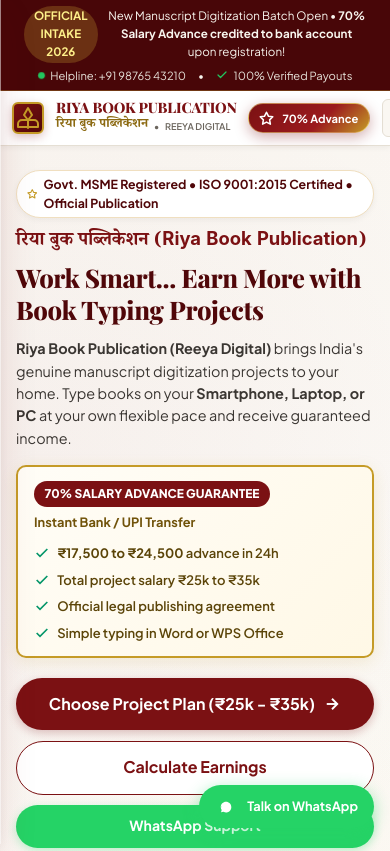
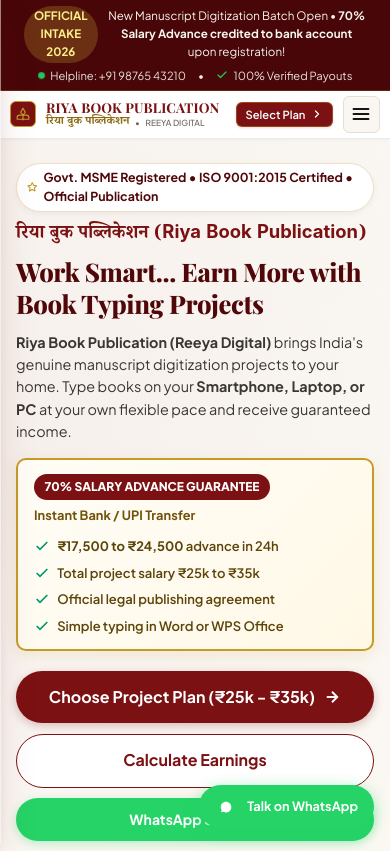
Before and after one commit to Samifarhan52/rd, a plain HTML site: page index.html in a window 390 px wide. Shown: the top 851 px of the page. Drawn offline with nearby package versions, Linux system fonts and the light colour scheme; a web font is replaced by a local one.

Commit message:
Streamline navbar to be sleek, compact, clean, and ultra-professional

```diff
--- a/assets/css/style.css
+++ b/assets/css/style.css
@@ -267,9 +267,9 @@ input, select, textarea {
 .top-notice-bar {
   background: var(--bg-top-bar);
   color: #F8F5EE;
-  font-size: 0.8rem;
-  padding: 0.4rem 0;
-  border-bottom: 1px solid rgba(212, 175, 55, 0.3);
+  font-size: 0.75rem;
+  padding: 0.25rem 0;
+  border-bottom: 1px solid rgba(212, 175, 55, 0.2);
 }
 
 .top-notice-content {
@@ -327,7 +327,7 @@ input, select, textarea {
 }
 
 /* ==========================================================================
-   2. UNIFIED FLAGSHIP SITE HEADER (Persistently Fixed / Sticky on Scroll)
+   2. UNIFIED FLAGSHIP SITE HEADER (Clean, Compact & Persistently Fixed)
    ========================================================================== */
 .site-header {
   position: -webkit-sticky;
@@ -338,71 +338,75 @@ input, select, textarea {
   width: 100%;
   z-index: 1000;
   background: #FFFFFF;
-  border-bottom: 1px solid var(--border-light);
-  box-shadow: var(--shadow-sm);
-  transition: background-color 0.25s ease, box-shadow 0.25s ease, border-color 0.25s ease;
-  will-change: transform, box-shadow;
+  border-bottom: 1px solid rgba(0, 0, 0, 0.08);
+  box-shadow: 0 1px 3px rgba(0, 0, 0, 0.03);
+  transition: all 0.2s ease;
 }
 
 .site-header.scrolled {
   background: rgba(255, 255, 255, 0.98);
-  -webkit-backdrop-filter: blur(12px);
-  backdrop-filter: blur(12px);
-  box-shadow: 0 4px 22px rgba(123, 17, 19, 0.09), 0 2px 6px rgba(0, 0, 0, 0.04);
-  border-bottom-color: rgba(197, 155, 39, 0.35);
+  -webkit-backdrop-filter: blur(10px);
+  backdrop-filter: blur(10px);
+  box-shadow: 0 2px 10px rgba(123, 17, 19, 0.06);
+  border-bottom-color: rgba(0, 0, 0, 0.06);
 }
 
 .header-inner-row {
   display: flex;
   align-items: center;
   justify-content: space-between;
-  padding: 0.85rem 1.5rem;
-  gap: 1.5rem;
+  padding: 0.45rem 1.5rem;
+  gap: 1.25rem;
+  min-height: 52px;
 }
 
 /* Brand Identity */
 .brand-identity {
   display: flex;
   align-items: center;
-  gap: 0.75rem;
+  gap: 0.6rem;
   text-decoration: none;
   flex-shrink: 0;
 }
 
 .brand-emblem-wrap {
-  width: 44px;
-  height: 44px;
-  background: linear-gradient(135deg, var(--color-primary) 0%, var(--color-primary-dark) 100%);
-  border: 2px solid var(--color-gold);
+  width: 32px;
+  height: 32px;
+  background: var(--color-primary);
+  border: 1px solid var(--color-gold);
   border-radius: var(--radius-sm);
   display: flex;
   align-items: center;
   justify-content: center;
   color: var(--color-gold);
-  box-shadow: 0 3px 10px rgba(123, 17, 19, 0.25);
   flex-shrink: 0;
 }
 
+.brand-emblem-wrap svg {
+  width: 17px;
+  height: 17px;
+}
+
 .brand-text-wrap {
   display: flex;
   flex-direction: column;
+  line-height: 1.2;
 }
 
 .brand-name-en {
   font-family: var(--font-serif);
-  font-size: 1.25rem;
-  font-weight: 800;
+  font-size: 1.05rem;
+  font-weight: 700;
   color: var(--color-primary);
-  line-height: 1.1;
-  letter-spacing: -0.01em;
+  letter-spacing: 0.01em;
 }
 
 .brand-meta-sub {
   display: flex;
   align-items: center;
   gap: 0.35rem;
-  font-size: 0.725rem;
-  font-weight: 600;
+  font-size: 0.65rem;
+  font-weight: 500;
   color: var(--text-muted);
   text-transform: uppercase;
 }
@@ -410,17 +414,17 @@ input, select, textarea {
 .brand-meta-sub .hindi-name {
   font-family: var(--font-hindi);
   color: var(--color-gold-dark);
-  font-weight: 700;
-  font-size: 0.8rem;
+  font-weight: 600;
+  font-size: 0.725rem;
   letter-spacing: normal !important;
   text-transform: none;
 }
 
-/* Navigation Menu - Single Line */
+/* Navigation Menu - Clean & Crisp */
 .site-nav-menu {
   display: none;
   align-items: center;
-  gap: 1.5rem;
+  gap: 1.35rem;
   list-style: none;
   margin: 0;
   padding: 0;
@@ -433,26 +437,27 @@ input, select, textarea {
 }
 
 .nav-menu-link {
-  font-size: 0.875rem;
-  font-weight: 700;
-  color: var(--text-main);
+  font-size: 0.8125rem;
+  font-weight: 500;
+  color: #374151;
   white-space: nowrap;
   position: relative;
-  padding: 0.35rem 0;
+  padding: 0.3rem 0;
   display: inline-flex;
   align-items: center;
-  transition: var(--transition);
+  transition: color 0.15s ease;
 }
 
 .nav-menu-link:hover,
 .nav-menu-link.active {
   color: var(--color-primary);
+  font-weight: 600;
 }
 
 .nav-menu-link::after {
   content: '';
   position: absolute;
-  bottom: 0;
+  bottom: -2px;
   left: 0;
   width: 0;
   height: 2px;
@@ -469,8 +474,32 @@ input, select, textarea {
 .header-actions-group {
   display: flex;
   align-items: center;
-  gap: 0.75rem;
+  gap: 0.65rem;
   flex-shrink: 0;
+}
+
+.btn-header-cta {
+  display: inline-flex;
+  align-items: center;
+  justify-content: center;
+  gap: 0.35rem;
+  padding: 0.425rem 0.95rem;
+  font-size: 0.8125rem;
+  font-weight: 600;
+  color: #FFFFFF;
+  background: var(--color-primary);
+  border: 1px solid rgba(197, 155, 39, 0.4);
+  border-radius: var(--radius-sm);
+  box-shadow: 0 1px 3px rgba(123, 17, 19, 0.15);
+  transition: all 0.2s ease;
+  white-space: nowrap;
+}
+
+.btn-header-cta:hover {
+  background: var(--color-primary-dark);
+  border-color: var(--color-gold);
+  box-shadow: 0 2px 6px rgba(123, 17, 19, 0.25);
+  transform: translateY(-1px);
 }
 
 .mobile-menu-toggle {
@@ -2164,21 +2193,26 @@ input, select, textarea {
 
   /* Header on Mobile */
   .header-inner-row {
-    padding: 0.65rem 1rem;
-    gap: 0.75rem;
+    padding: 0.4rem 1rem;
+    gap: 0.5rem;
+    min-height: 48px;
   }
   .brand-emblem-wrap {
-    width: 38px;
-    height: 38px;
+    width: 28px;
+    height: 28px;
+  }
+  .brand-emblem-wrap svg {
+    width: 15px;
+    height: 15px;
   }
   .brand-name-en {
-    font-size: 1.05rem;
+    font-size: 0.95rem;
   }
   .brand-meta-sub {
-    font-size: 0.65rem;
-  }
-  .btn-luxury-cta {
-    padding: 0.45rem 0.85rem;
+    font-size: 0.58rem;
+  }
+  .btn-header-cta {
+    padding: 0.35rem 0.75rem;
     font-size: 0.75rem;
   }
 
@@ -2439,21 +2473,26 @@ input, select, textarea {
 /* Extra Small Phones (< 400px, e.g. iPhone SE) */
 @media (max-width: 399px) {
   .header-inner-row {
-    padding: 0.5rem 0.75rem;
+    padding: 0.35rem 0.65rem;
     gap: 0.35rem;
+    min-height: 44px;
   }
   .brand-emblem-wrap {
-    width: 32px;
-    height: 32px;
+    width: 26px;
+    height: 26px;
+  }
+  .brand-emblem-wrap svg {
+    width: 14px;
+    height: 14px;
   }
   .brand-name-en {
-    font-size: 0.9rem;
+    font-size: 0.85rem;
   }
   .brand-meta-sub {
-    font-size: 0.575rem;
-  }
-  .btn-luxury-cta {
-    padding: 0.4rem 0.65rem;
+    font-size: 0.525rem;
+  }
+  .btn-header-cta {
+    padding: 0.3rem 0.55rem;
     font-size: 0.7rem;
   }
   .hero-title-main {
--- a/index.html
+++ b/index.html
@@ -65,41 +65,30 @@
         </div>
       </a>
 
-      <!-- Clean Single-Line Navigation Menu (Never Wraps) -->
+      <!-- Clean Single-Line Navigation Menu (Simple, Clean, Professional) -->
       <nav aria-label="Main Navigation">
         <ul class="site-nav-menu">
           <li><a href="#about" class="nav-menu-link">About RBP</a></li>
-          <li>
-            <a href="#plans" class="nav-menu-link">
-              Plans & Pricing
-              <span class="nav-pill-badge hot">70% Advance</span>
-            </a>
-          </li>
+          <li><a href="#plans" class="nav-menu-link">Plans & Pricing</a></li>
           <li><a href="#calculator" class="nav-menu-link">Calculator</a></li>
           <li><a href="#catalog" class="nav-menu-link">Books</a></li>
           <li><a href="#process" class="nav-menu-link">Work Process</a></li>
-          <li>
-            <a href="#payment-proofs" class="nav-menu-link">
-              Payment Proofs
-              <span class="nav-pill-badge green">Verified</span>
-            </a>
-          </li>
+          <li><a href="#payment-proofs" class="nav-menu-link">Payment Proofs</a></li>
           <li><a href="#faq" class="nav-menu-link">FAQ</a></li>
         </ul>
       </nav>
 
       <!-- Action Buttons -->
       <div class="header-actions-group">
-        <button type="button" class="btn btn-luxury-cta" onclick="openApplicationModal('2')">
-          <svg width="15" height="15" viewBox="0 0 24 24" fill="none" stroke="currentColor" stroke-width="2.5" stroke-linecap="round" stroke-linejoin="round">
-            <polygon points="12 2 15.09 8.26 22 9.27 17 14.14 18.18 21.02 12 17.77 5.82 21.02 7 14.14 2 9.27 8.91 8.26 12 2"></polygon>
+        <button type="button" class="btn btn-header-cta" onclick="openApplicationModal('2')">
+          <span>Select Plan</span>
+          <svg width="12" height="12" viewBox="0 0 24 24" fill="none" stroke="currentColor" stroke-width="2.5" stroke-linecap="round" stroke-linejoin="round">
+            <polyline points="9 18 15 12 9 6"></polyline>
           </svg>
-          <span class="cta-desktop-text">Select Plan (70% Advance)</span>
-          <span class="cta-mobile-text">70% Advance</span>
         </button>
 
         <button type="button" class="mobile-menu-toggle" id="mobileMenuToggle" aria-label="Open Menu">
-          <svg width="22" height="22" viewBox="0 0 24 24" fill="none" stroke="currentColor" stroke-width="2.2" stroke-linecap="round" stroke-linejoin="round">
+          <svg width="20" height="20" viewBox="0 0 24 24" fill="none" stroke="currentColor" stroke-width="2.2" stroke-linecap="round" stroke-linejoin="round">
             <line x1="3" y1="12" x2="21" y2="12"></line>
             <line x1="3" y1="6" x2="21" y2="6"></line>
             <line x1="3" y1="18" x2="21" y2="18"></line>
```
